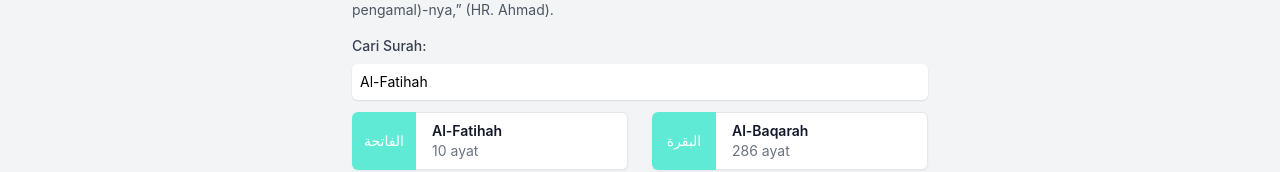
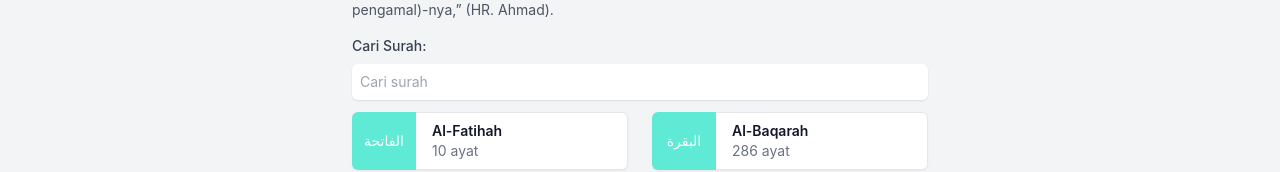
Before and after one commit to rizkianakbar/quran-community, a Next.js app: page /quran in a window 1280 px wide. Shown: the part 196-368 px from the top of the page. Built offline with nearby package versions, Linux system fonts and the light colour scheme.

Commit message:
feat: search al-quran

```diff
--- a/components/quran-details.tsx
+++ b/components/quran-details.tsx
@@ -26,7 +26,7 @@ export function QuranDetails({ data }: any) {
   const { text, translations } = data;
   const { id } = router.query;
 
-  console.log('data', data.tafsir.id.kemenag.text[1]);
+  // console.log('data', data.tafsir.id.kemenag.text[1]);
 
   const handleToogle = () => {
     setIsOpen(!isOpen);
--- a/components/search.tsx
+++ b/components/search.tsx
@@ -1,10 +1,12 @@
 import { ChangeEvent, useState } from 'react';
 
-export function Search({ autoSearch }: any) {
+export function Search({ autoSearch, fnCallback }: any) {
   const [keywords, setKeywords] = useState<string>('Al-Fatihah');
   const handleKeywordsChange = (event: ChangeEvent<HTMLInputElement>) => {
     const newKeywords = event.target.value;
     setKeywords(newKeywords);
+    // console.log('newKeywords', newKeywords);
+    fnCallback(newKeywords);
   };
 
   return (
@@ -22,7 +24,7 @@ export function Search({ autoSearch }: any) {
           id="search"
           onChange={handleKeywordsChange}
           placeholder="Cari surah"
-          value={keywords}
+          // value={keywords}
         />
       </div>
     </div>
--- a/components/surah-list.tsx
+++ b/components/surah-list.tsx
@@ -1,10 +1,24 @@
 import Link from 'next/link';
 import { surahList } from '../lib/surah/surah-list';
 
-export function SurahList() {
+export function SurahList({ dataFiltered }: any) {
+  // console.log('ini di surah list', dataFiltered);
+
+  const data = () => {
+    if (dataFiltered) {
+      return surahList.filter((item: any) => {
+        return Object.values(item)
+          .join('')
+          .toLowerCase()
+          .includes(dataFiltered.toLowerCase());
+      });
+    } else {
+      return surahList;
+    }
+  };
   return (
     <ul className="mt-3 grid grid-cols-1 gap-5 sm:gap-6 lg:grid-cols-2 mt-10">
-      {surahList.map((surah) => (
+      {data().map((surah) => (
         <li className="col-span-1 flex shadow-sm rounded-md" key={surah.id}>
           <div className="bg-teal-300 flex-shrink-0 flex items-center justify-center w-16 text-white text-sm font-medium rounded-l-md">
             {surah.arabicName}
--- a/pages/quran/[id]/index.tsx
+++ b/pages/quran/[id]/index.tsx
@@ -12,7 +12,7 @@ export default function QuranDetail({ surah }: any) {
   const router = useRouter();
   const { id } = router.query;
   const data = JSON.parse(surah)[`${id}`];
-  console.log(data);
+  // console.log(data);
   const title = `${id}. Surah ${data.name_latin}`;
   return (
     <Page>
--- a/pages/quran/index.tsx
+++ b/pages/quran/index.tsx
@@ -4,8 +4,10 @@ import { Page } from '@/components/layout/pages/page';
 import { PageHeader } from '@/components/layout/pages/page-header';
 import { Search } from '@/components/search';
 import { SurahList } from '@/components/surah-list';
+import { useState } from 'react';
 
-export default function quran() {
+export default function Quran() {
+  const [callback, setCallback] = useState<string>('');
   const breadcrumbs = [
     {
       name: 'Al-Quran',
@@ -13,6 +15,11 @@ export default function quran() {
       current: true,
     },
   ];
+
+  const fnCallback = (data: any) => {
+    // console.log('data', data);
+    setCallback(data);
+  };
 
   const description =
     'Rasulullah shallallahu ‘alaihi wasallam pernah bersabda, ‘Bacalah Al-Qur’an. Sebab, ia akan datang memberikan syafaat pada hari Kiamat kepada pemilik (pembaca, pengamal)-nya,” (HR. Ahmad).';
@@ -25,8 +32,8 @@ export default function quran() {
         title="Al-Quran"
       />
       <PageContent>
-        <Search autoSearch />
-        <SurahList />
+        <Search autoSearch fnCallback={fnCallback} />
+        <SurahList dataFiltered={callback} />
       </PageContent>
     </Page>
   );
```
